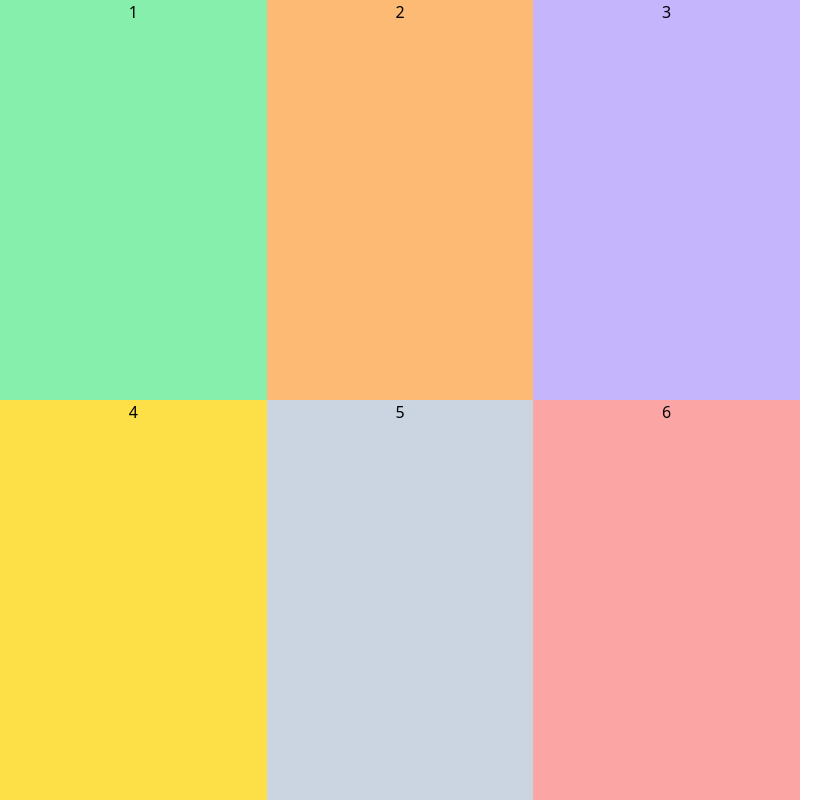
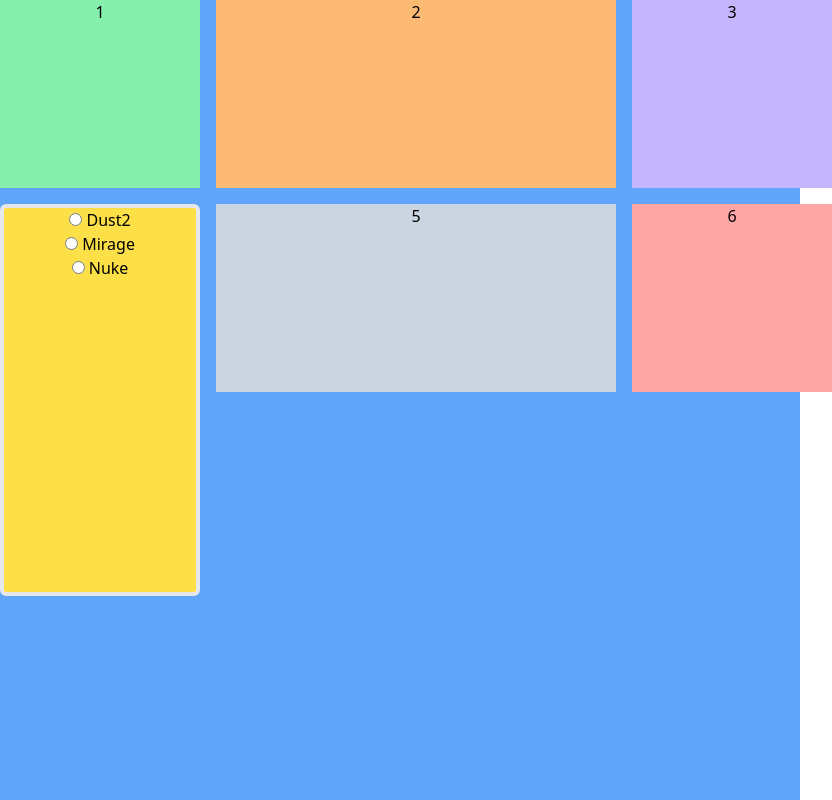
Before and after one commit to CamCalhoun/CS2StratRoulette, an Electron app: page twTest.html in a window 800 px wide. Shown: the whole page, 832 px wide, since content can reach past the window. Drawn offline with Linux system fonts and the light colour scheme.

Commit message:
adjusted grid structure, added prelim buttons

```diff
--- a/twTest.html
+++ b/twTest.html
@@ -4,13 +4,17 @@
 		<link href="output.css" rel="stylesheet">
 	</head>
 	<body class = "h-screen w-screen">
-		<div class="bg-blue-400 grid grid-cols-3 h-full justify-items-center">
-			<div class = "bg-green-300 w-full text-center">1</div>
-			<div class = "bg-orange-300 w-full text-center">2</div>
-			<div class = "bg-violet-300 w-full text-center">3</div>
-			<div class = "bg-yellow-300 w-full text-center">4</div>
-			<div class = "bg-slate-300 w-full text-center">5</div>
-			<div class = "bg-red-300 w-full text-center">6</div>
+		<div class="bg-blue-400 grid grid-cols-[25%_50%_25%] h-full grid-rows-4 gap-4">
+			<div class = "bg-green-300 w-full h-full text-center">1</div>
+			<div class = "bg-orange-300 w-full h-full text-center">2</div>
+			<div class = "bg-violet-300 w-full h-full text-center">3</div>
+			<div class = "bg-yellow-300 w-full h-full row-span-2 text-center border-4 rounded-md">
+				<input type="radio" id="dust2" name="maps" value="dust2"/><label for="dust2"> Dust2</label> </br>
+				<input type="radio" id="mirage" name="maps" value="mirage"/><label for="mirage"> Mirage</label></br>
+				<input type="radio" id="nuke" name="maps" value="nuke"/><label for="nuke"> Nuke</label></br>
+			</div>
+			<div class = "bg-slate-300 w-full h-full text-center">5</div>
+			<div class = "bg-red-300 w-full h-full text-center">6</div>
 		</div>
 	</body>
 </html>
```
Also changed, not shown: output.css.
